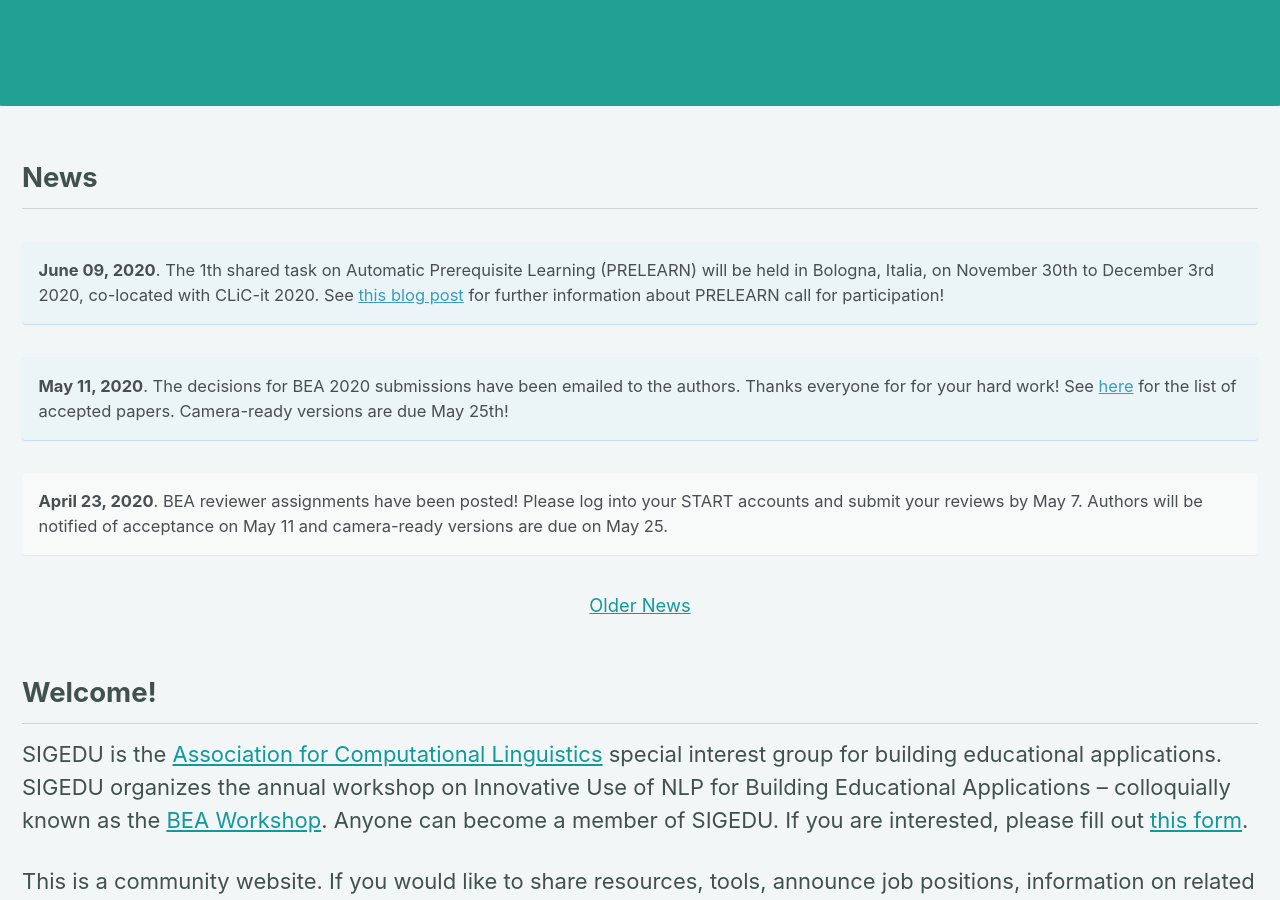
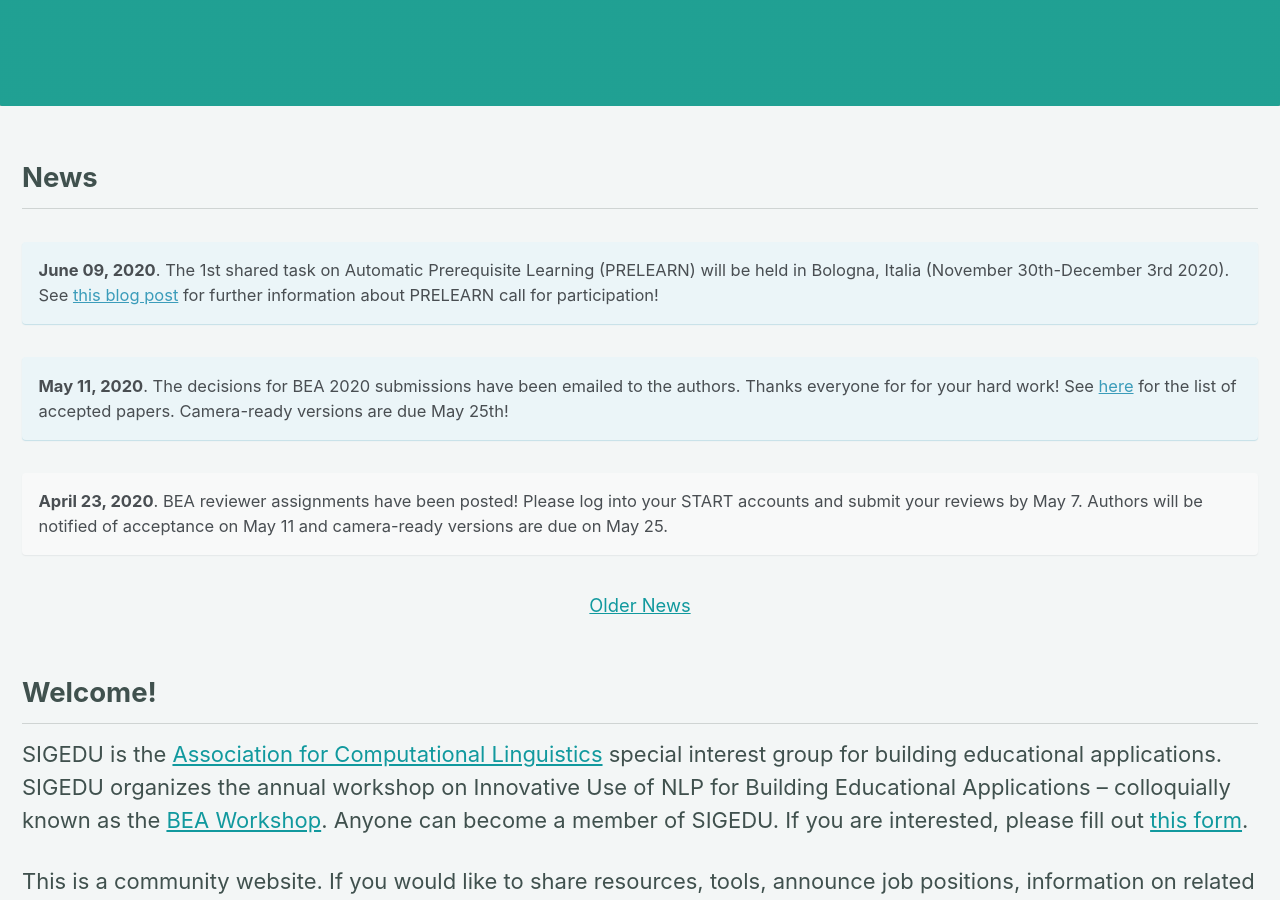
Before and after one commit to sigedu-org/website, a Jekyll site: the page built from _pages/home.md, in a window 1280 px wide and 900 px high, scrolled down 402 px. Built offline with Jekyll 4.4.1, drawn with Linux system fonts in a browser that asks for light colours; cached includes are drawn as plain includes; nearby versions of some CDN libraries.

Commit message:
Update home.md

```diff
--- a/_pages/home.md
+++ b/_pages/home.md
@@ -10,7 +10,7 @@ excerpt: "Special Interest Group for Building Educational Applications<br/><br/>
 
 <h2>News</h2>
 
-**June 09, 2020**.  The 1th shared task on Automatic Prerequisite Learning (PRELEARN) will be held in Bologna, Italia, on November 30th to December 3rd  2020, co-located with CLiC-it 2020. See [this blog post](_posts/2020-05-19-PRELEARN-shared-task.md) for further information about PRELEARN call for participation!
+**June 09, 2020**.  The 1st shared task on Automatic Prerequisite Learning (PRELEARN) will be held in Bologna, Italia (November 30th-December 3rd  2020). See [this blog post](/blog/guest/2020-05-19-PRELEARN-shared-task.md) for further information about PRELEARN call for participation!
 {: .notice--info}
 
 **May 11, 2020**. The decisions for BEA 2020 submissions have been emailed to the authors. Thanks everyone for for your hard work! See [here](/bea/current#list-of-accepted-papers) for the list of accepted papers. Camera-ready versions are due May 25th!
```
